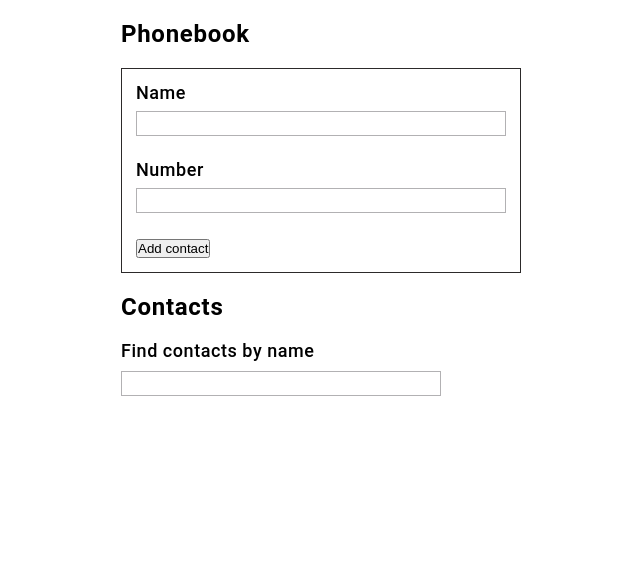
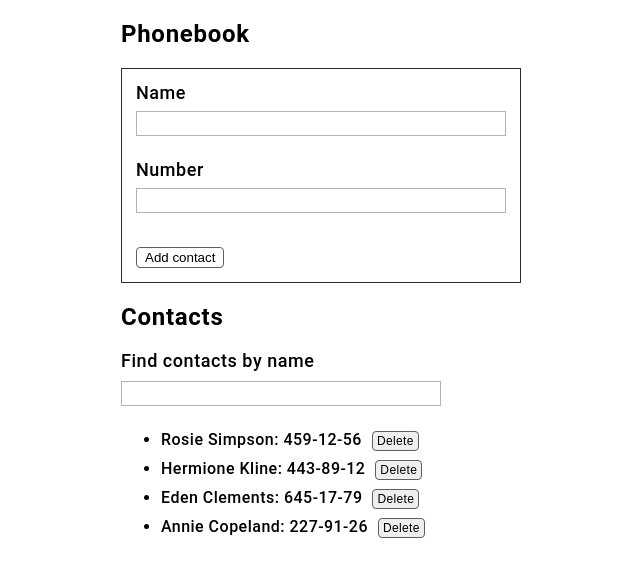
Before and after one commit to an-shem/goit-react-hw-02-phonebook, a React (Create React App) app: page / in a window 1280 px wide. Shown: the top 576 px of the page, without its empty margins (319-959 px from the left). Built offline with nearby package versions, Linux system fonts and the light colour scheme.

Commit message:
Стилизировал кнопку добавления контактов и добавил дефолтные контакты

```diff
--- a/src/components/ContactForm/ContactForm.jsx
+++ b/src/components/ContactForm/ContactForm.jsx
@@ -1,7 +1,7 @@
 import React, { Component } from 'react';
 import PropTypes from 'prop-types';
 
-import { Form, Label, Input, LabelName } from './ContactForm.styled';
+import { Form, Label, Input, LabelName, AddButton } from './ContactForm.styled';
 
 export class ContactForm extends Component {
   static propTypes = {
@@ -59,7 +59,7 @@
             onChange={this.handleChange}
           />
         </Label>
-        <button type="submit">Add contact</button>
+        <AddButton type="submit">Add contact</AddButton>
       </Form>
     );
   }
--- a/src/components/ContactForm/ContactForm.styled.jsx
+++ b/src/components/ContactForm/ContactForm.styled.jsx
@@ -30,3 +30,16 @@
 export const LabelName = styled.span`
   margin-bottom: 8px;
 `;
+
+export const AddButton = styled.button`
+  margin-top: 10px;
+  padding: 2px 8px;
+  background-color: #fff;
+  border: 1px solid #615e5e;
+  border-radius: 4px;
+  cursor: pointer;
+
+  &:hover {
+    background-color: #98b0e4;
+  }
+`;
--- a/src/components/phonebookApp/App.jsx
+++ b/src/components/phonebookApp/App.jsx
@@ -9,7 +9,12 @@
 
 export class App extends Component {
   state = {
-    contacts: [],
+    contacts: [
+      { id: 'id-1', name: 'Rosie Simpson', number: '459-12-56' },
+      { id: 'id-2', name: 'Hermione Kline', number: '443-89-12' },
+      { id: 'id-3', name: 'Eden Clements', number: '645-17-79' },
+      { id: 'id-4', name: 'Annie Copeland', number: '227-91-26' },
+    ],
     filter: '',
   };
 
```
